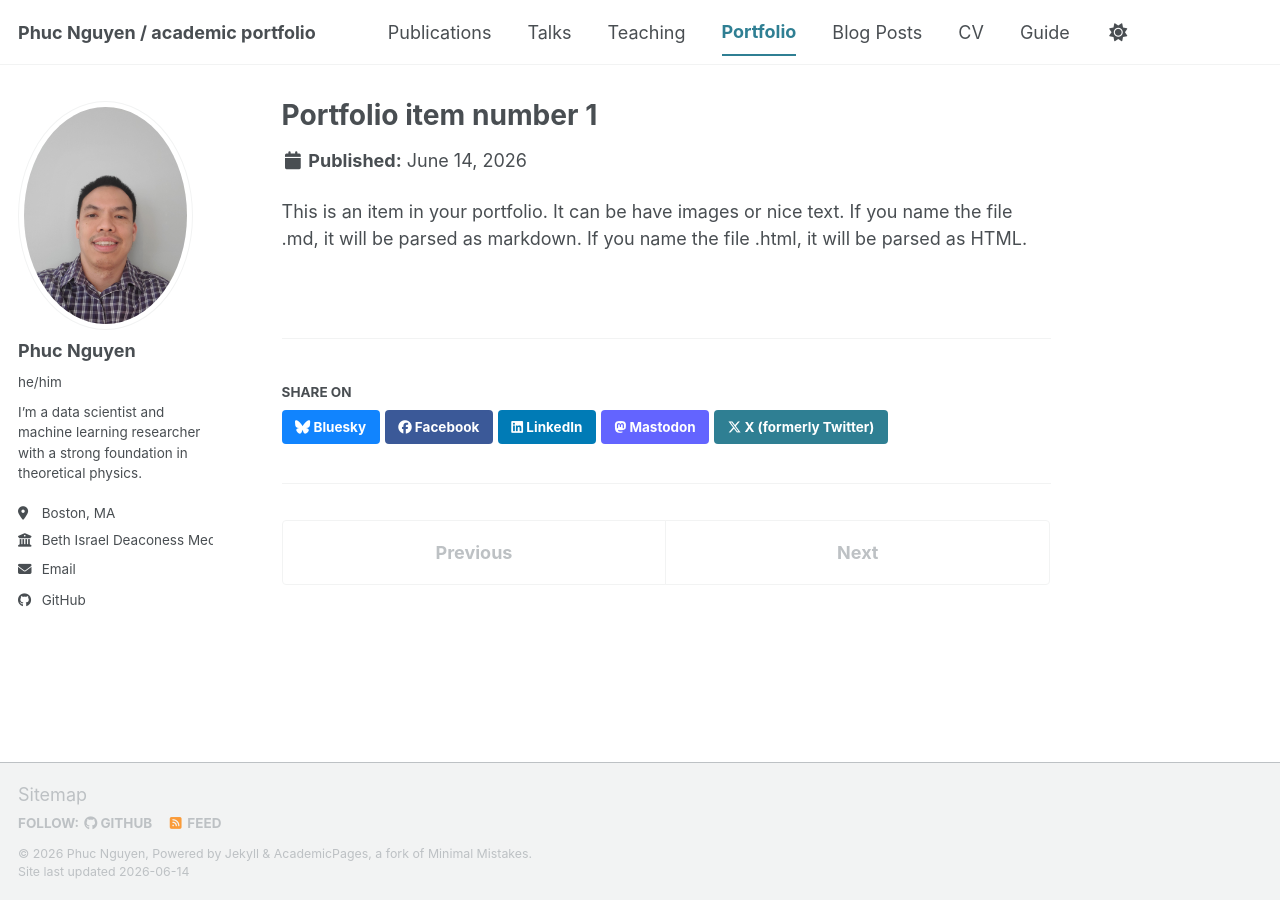
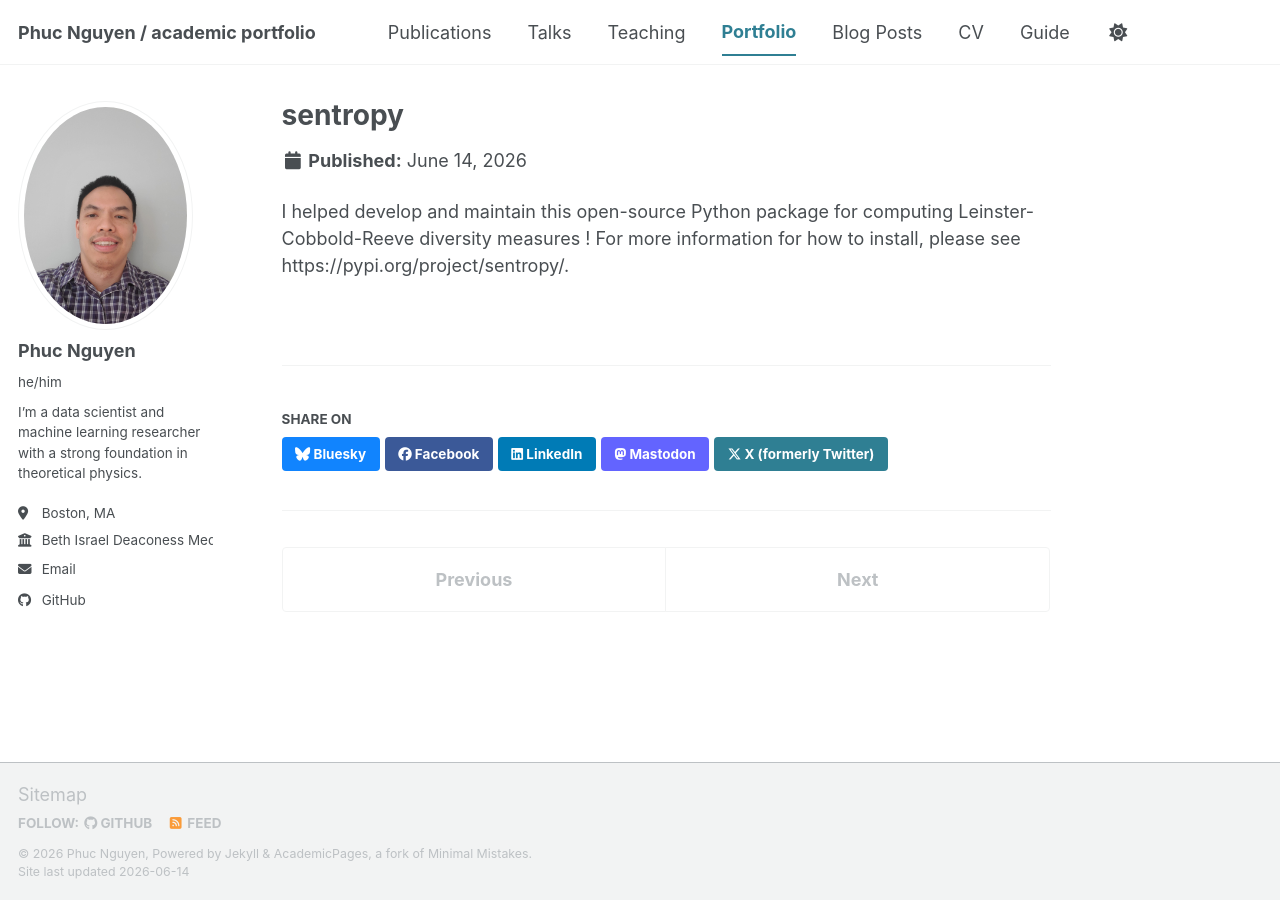
Before and after one commit to nhongphuc/nhongphuc.github.io, a Jekyll site: the page built from _portfolio/portfolio-1.md, in a window 1280 px wide. Built offline with Jekyll 4.4.1, drawn with Linux system fonts in a browser that asks for light colours; a script bundle is joined from its source files by our own code; library files that are not in the unit come from our copies.

Commit message:
Revise portfolio item to 'sentropy' package
Updated portfolio item details for 'sentropy'.

```diff
--- a/_portfolio/portfolio-1.md
+++ b/_portfolio/portfolio-1.md
@@ -1,7 +1,7 @@
 ---
-title: "Portfolio item number 1"
-excerpt: "Short description of portfolio item number 1<br/><img src='/images/500x300.png'>"
+title: "sentropy"
+excerpt: "A python package for computing similarity-sensitive diversity measures"
 collection: portfolio
 ---
 
-This is an item in your portfolio. It can be have images or nice text. If you name the file .md, it will be parsed as markdown. If you name the file .html, it will be parsed as HTML.
+I helped develop and maintain this open-source Python package for computing Leinster-Cobbold-Reeve diversity measures ! For more information for how to install, please see https://pypi.org/project/sentropy/.
```
